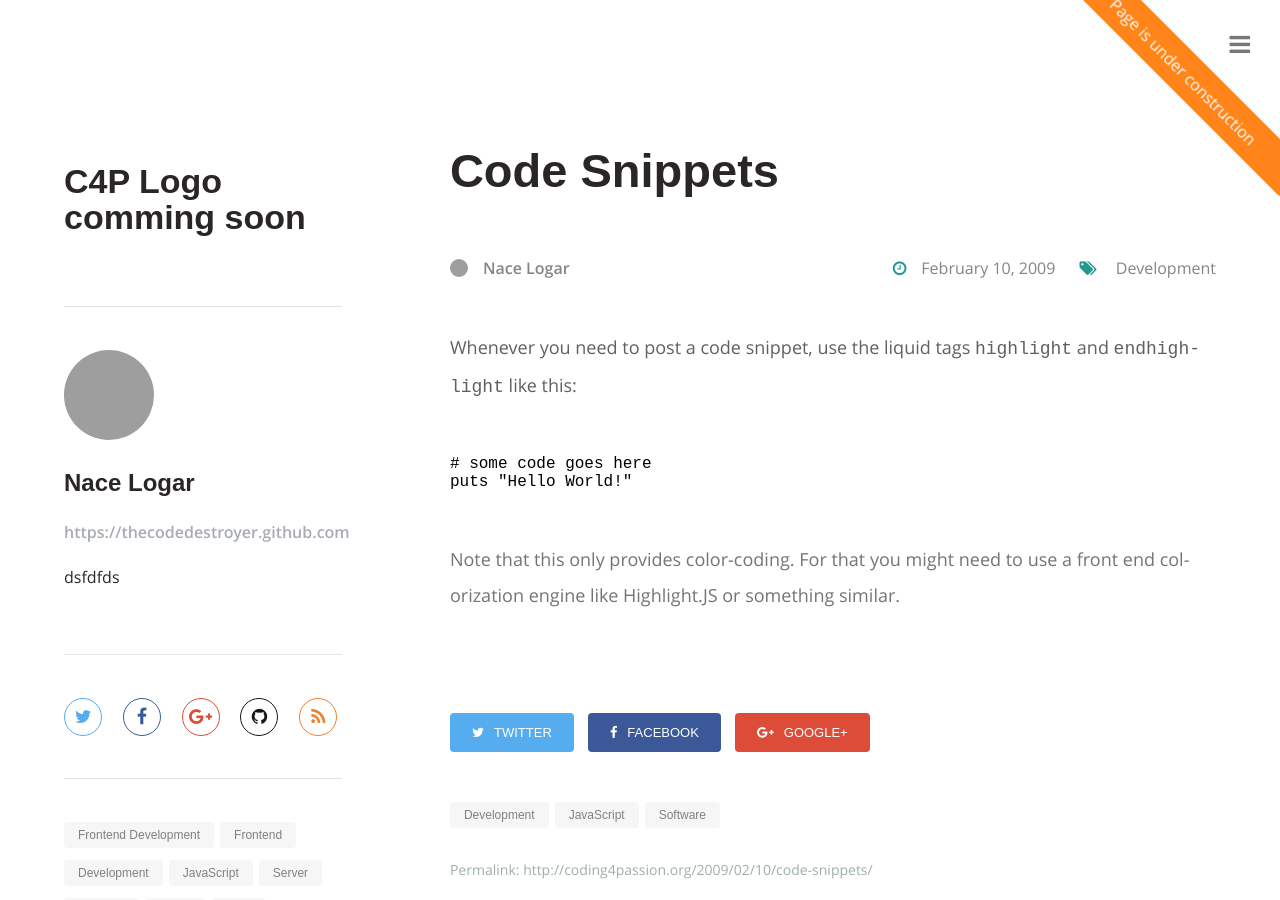
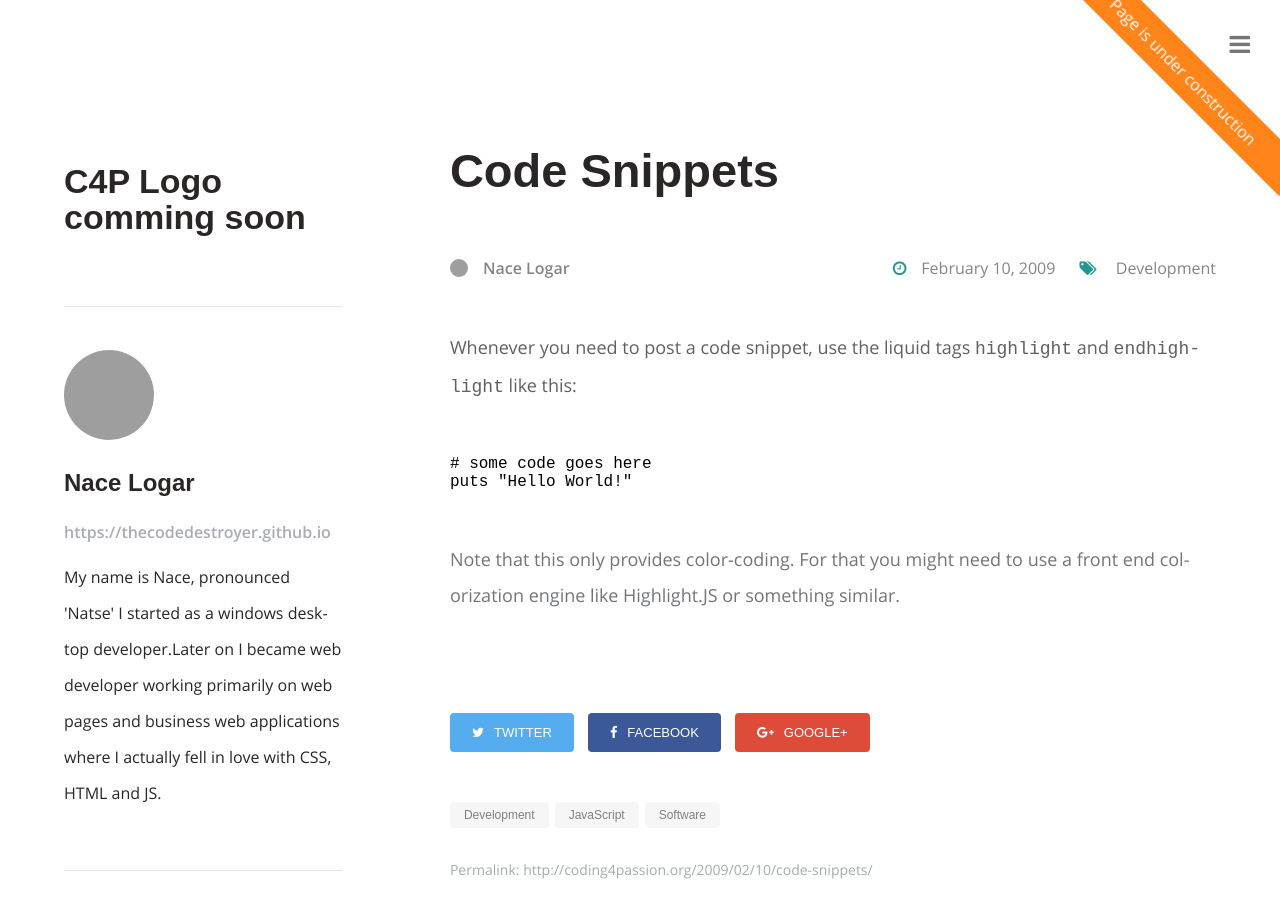
Before and after one commit to left-semi-join/coding4passion.github.io, a Jekyll site: the page built from _posts/2009-02-10-code-snippets.md, in a window 1280 px wide and 900 px high. Built offline with Jekyll 4.4.1, drawn with Linux system fonts in a browser that asks for light colours; nearby versions of some CDN libraries; some web fonts are replaced; Markdown is read by kramdown in place of the engine named in the settings; grey boxes are pictures that could not be loaded.

Commit message:
Updated author info

```diff
--- a/_config.yml
+++ b/_config.yml
@@ -15,10 +15,10 @@ paginate: 5
 authors:
   tcd:
     displayName: Nace Logar
-    bio: dsfdfds
+    bio: "My name is Nace, pronounced 'Natse' I started as a windows desktop developer.Later on I became web developer working primarily on web pages and business web applications where I actually fell in love with CSS, HTML and JS."
     gravatar: 8b2576c1371a08fb6167c09a33ae50e8
     email: the.code.destroyer@gmail.com
-    web: https://thecodedestroyer.github.com
+    web: https://thecodedestroyer.github.io
     twitter: thcodedestroyer
     github: thecodedestroyer
   majcn:
```
